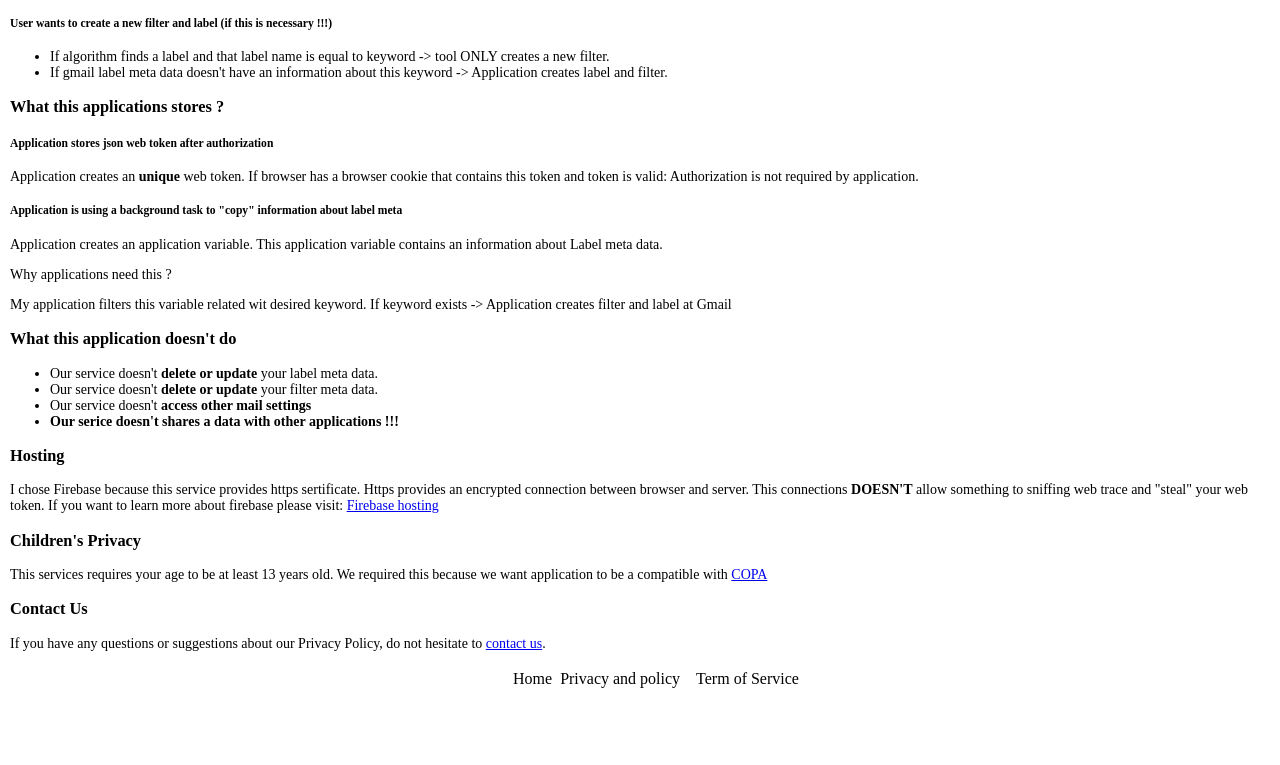
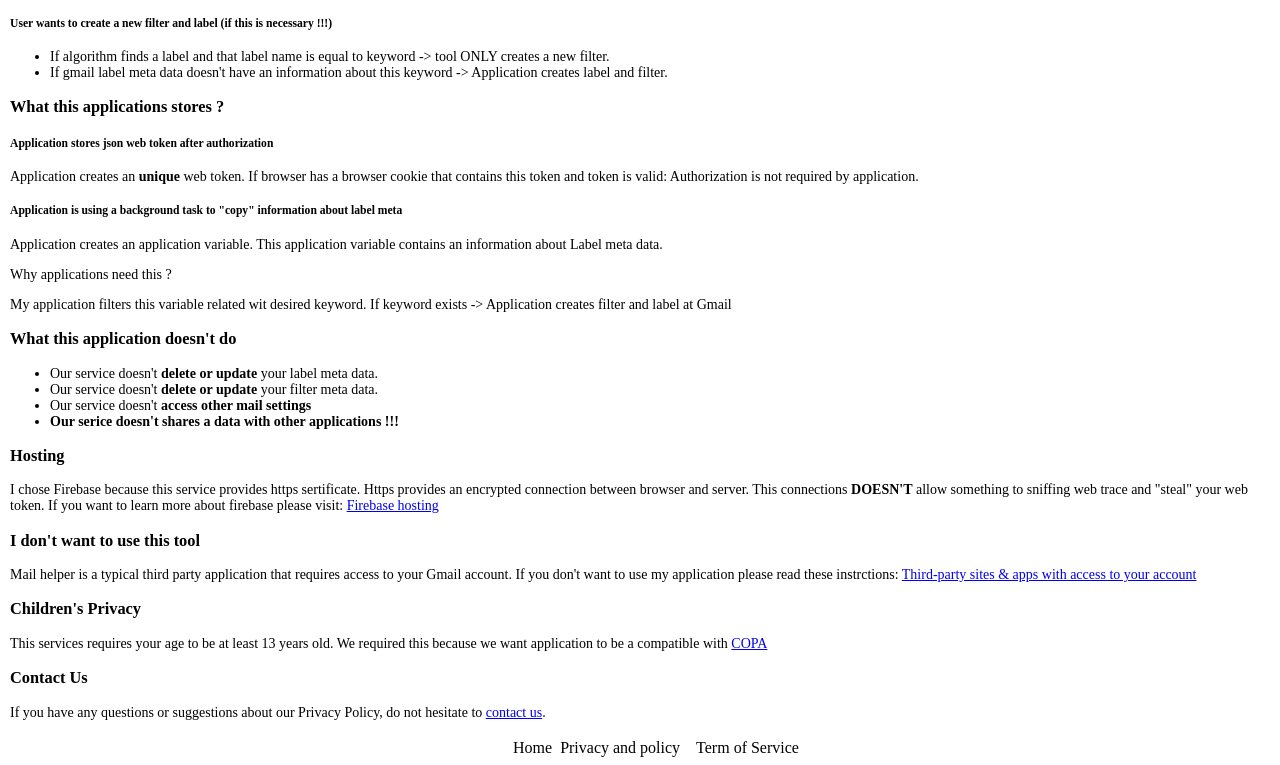
Before and after one commit to dimitardanailov/gmail-helper, a website built with webpack: page develop/web/dist/privacy.html in a window 1280 px wide. Shown: the part 1021-1786 px from the top of the page. Before the commit the page ends 1717 px from the top, so only its background shows below. Built offline with nearby package versions, Linux system fonts and the light colour scheme; no server answers.

Commit message:
Privacy page has an extra section: I don't want to use this tool

```diff
--- a/develop/web/dist/privacy.html
+++ b/develop/web/dist/privacy.html
@@ -182,6 +182,15 @@
 					<a href="https://firebase.google.com/docs/hosting/" target="_blank">Firebase hosting</a>
 				</p>
 
+				<h3>I don't want to use this tool</h3>
+
+				<p>
+					Mail helper is a typical third party application that requires access to your Gmail account.
+					If you don't want to use my application please read these instrctions:
+					<a href="https://support.google.com/accounts/answer/3466521?hl=en"
+						 title="Third-party sites & apps with access to your account">Third-party sites & apps with access to your account</a>
+				</p>
+
 				<h3>Children's Privacy</h3>
 
 				<p>
--- a/package.json
+++ b/package.json
@@ -1,6 +1,6 @@
 {
   "name": "gmail-helper",
-  "version": "1.1.2",
+  "version": "1.1.3",
   "description": "Project will be responsible to create different gmail widgets",
   "engines": {
     "node": "^10.11.0"
```
Also changed, not shown: Changelog.md.
